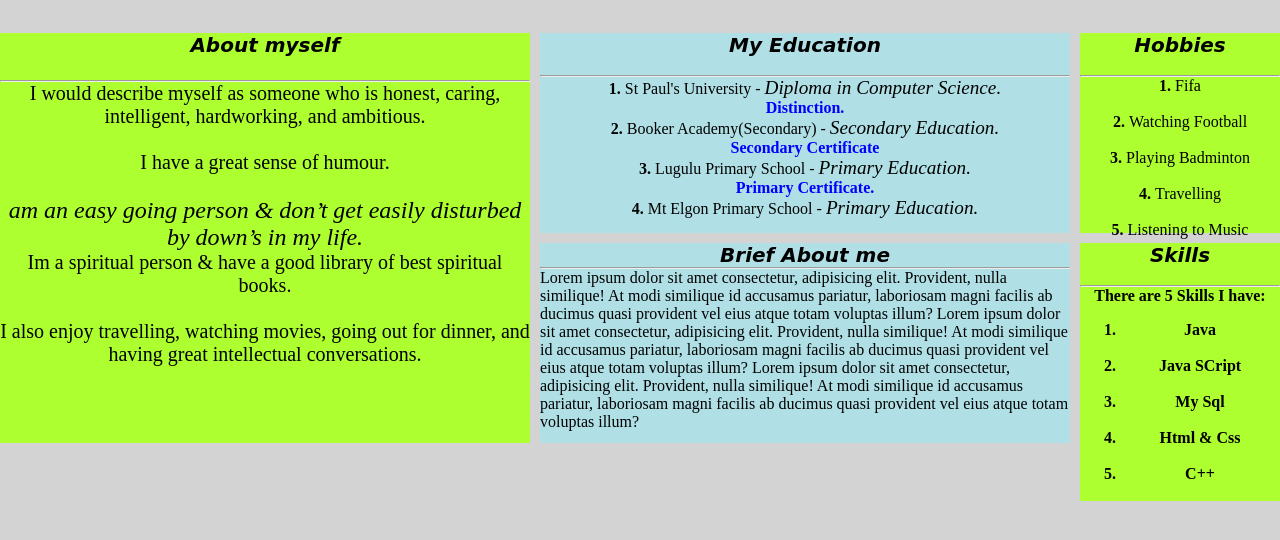
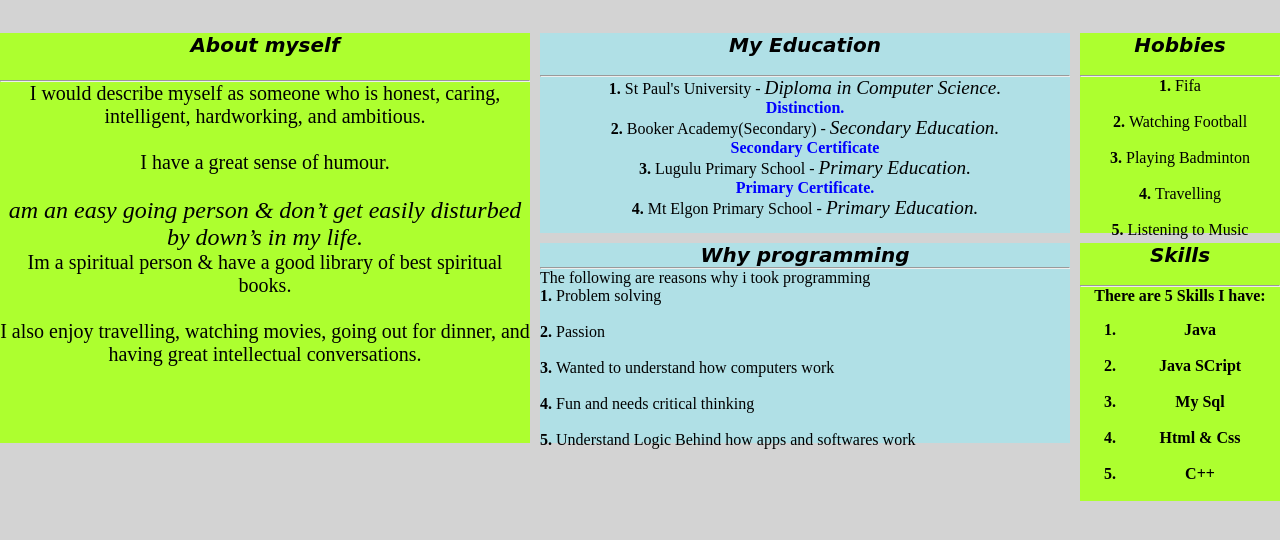
Before and after one commit to Wasike-Elvis/ElvisPortifolio, a plain HTML site: page index.html in a window 1280 px wide. Shown: the part 88-628 px from the top of the page. Drawn offline with Linux system fonts and the light colour scheme.

Commit message:
add some changes in my index page

```diff
--- a/index.html
+++ b/index.html
@@ -68,21 +68,15 @@
             </div>
             <div class="brief4">
                 <p>
-                    <h4>Brief About me</h4>
+                    <h4>Why programming</h4>
                     <hr>
-                        Lorem ipsum dolor sit amet consectetur, adipisicing elit.
-                        Provident, nulla similique! At modi similique id accusamus
-                        pariatur, laboriosam magni facilis ab ducimus quasi provident
-                        vel eius atque totam voluptas illum?
-                        Lorem ipsum dolor sit amet consectetur, adipisicing elit.
-                        Provident, nulla similique! At modi similique id accusamus
-                        pariatur, laboriosam magni facilis ab ducimus quasi provident
-                        vel eius atque totam voluptas illum?
-                        Lorem ipsum dolor sit amet consectetur, adipisicing elit.
-                        Provident, nulla similique! At modi similique id accusamus
-                        pariatur, laboriosam magni facilis ab ducimus quasi provident
-                        vel eius atque totam voluptas illum?
-                </p>
+                       The following are reasons why i took programming<br>
+                       <b>1.</b>&nbsp;Problem solving<br> <br>
+                       <b>2.</b>&nbsp;Passion<br> <br>
+                       <b>3.</b>&nbsp;Wanted to understand how computers work<br> <br>
+                       <b>4.</b>&nbsp;Fun and needs critical thinking<br> <br>
+                       <b>5.</b>&nbsp;Understand Logic Behind how apps and softwares work<br>
+                </br>
             </div>
             <div class="Others">
                 <div class="Skills">
```
